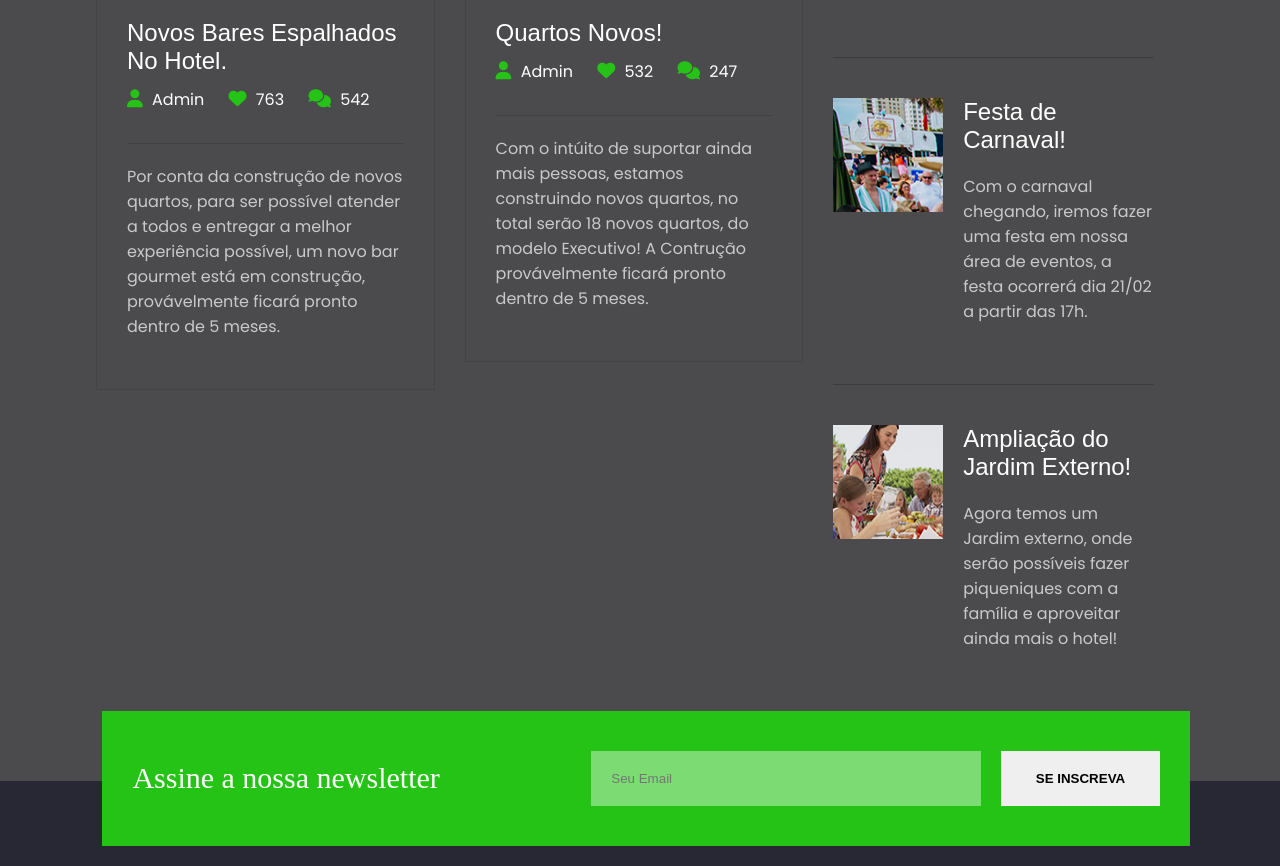
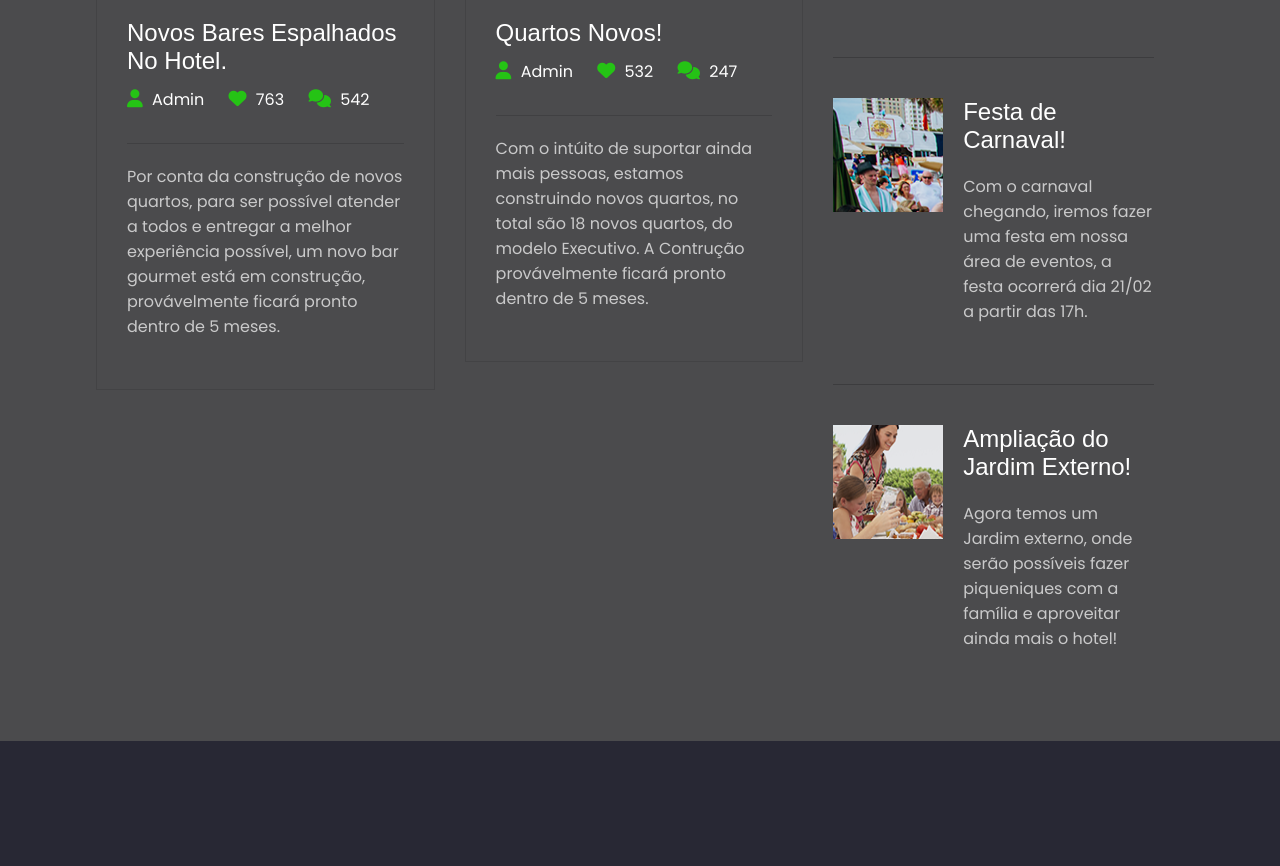
Before and after one commit to LucasRaphael1/emeraldhotel, a plain HTML site: page index.html in a window 1280 px wide. Shown: the part 4561-5427 px from the top of the page. Drawn offline with nearby package versions, Linux system fonts and the light colour scheme; files whose address does not match are found by name.

Commit message:
Update index.html

```diff
--- a/index.html
+++ b/index.html
@@ -589,7 +589,7 @@
                 <i class="fa fa-comments"></i>
                 <label>247</label>
               </div>
-              <p>Com o intúito de suportar ainda mais pessoas, estamos construindo novos quartos, no total serão 18 novos quartos, do modelo Executivo!
+              <p>Com o intúito de suportar ainda mais pessoas, estamos construindo novos quartos, no total são 18 novos quartos, do modelo Executivo.
                 A Contrução provávelmente ficará pronto dentro de 5 meses.</p>
             </div>
           </div>
@@ -626,15 +626,6 @@
           </div>
         </div>
       </div>
-    </div>
-  </section>
-
-
-  <section class="newsletter mtop">
-    <div class="container flex_space">
-      <h1>Assine a nossa newsletter</h1>
-      <input type="text" placeholder="Seu Email">
-      <input class="submit" type="submit" value="Se Inscreva">
     </div>
   </section>
 
```
